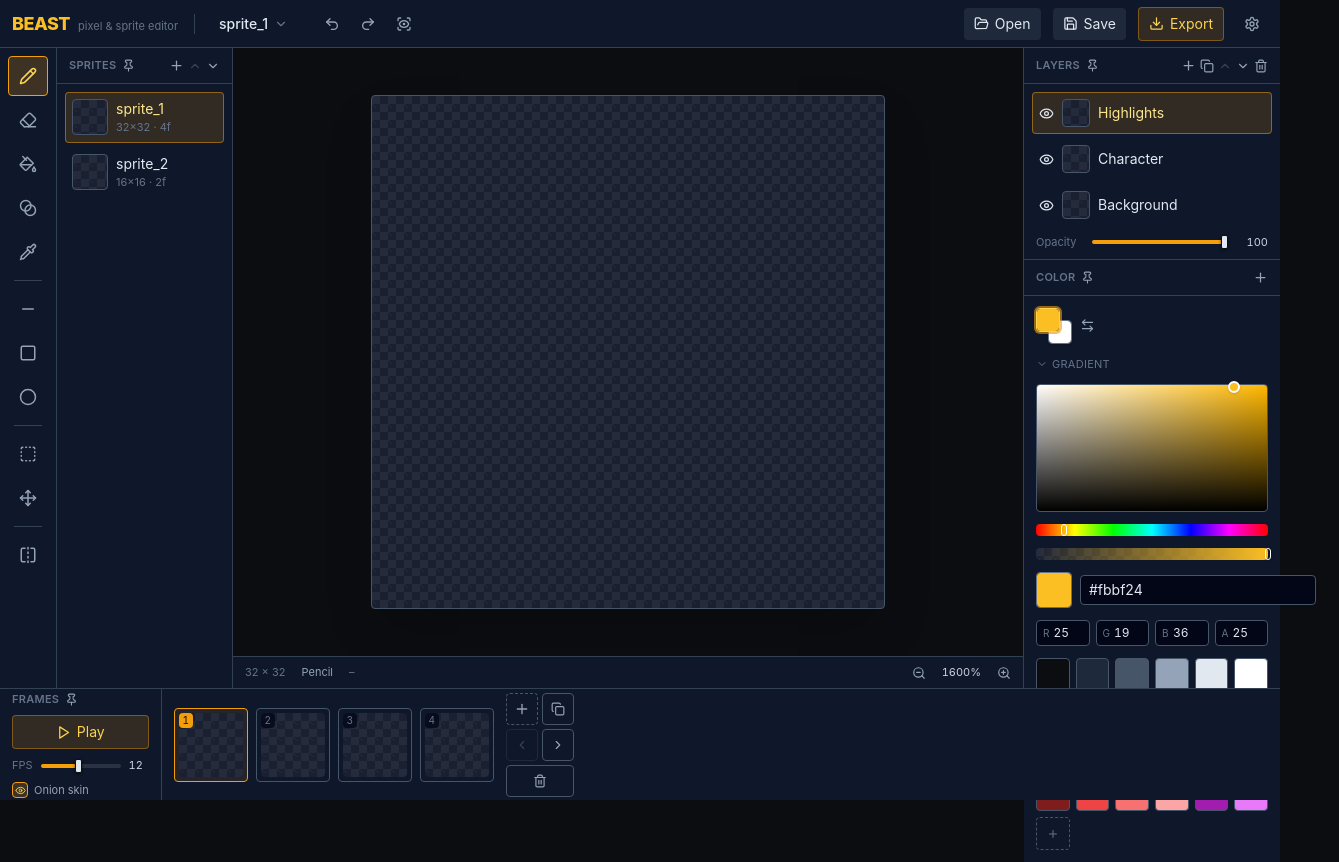
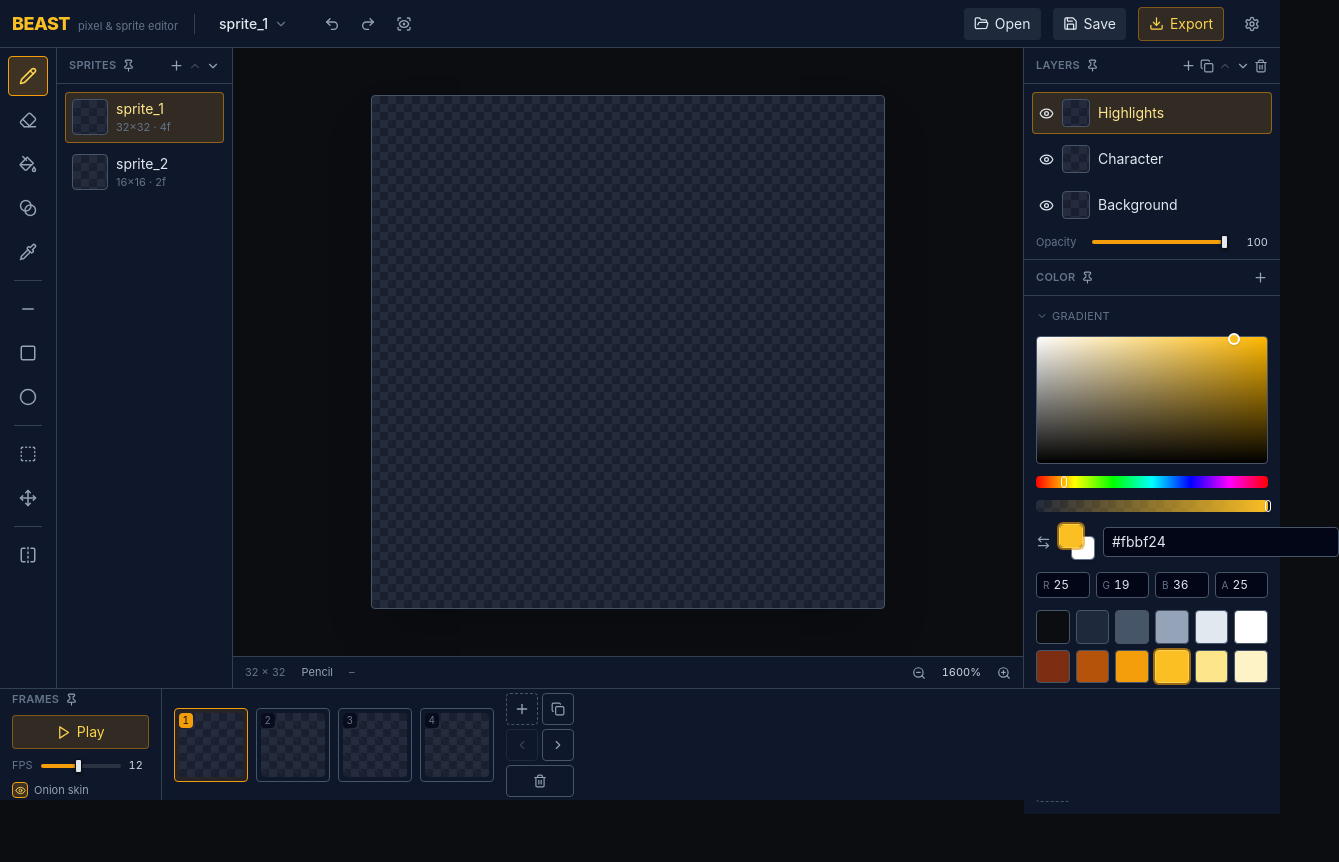
Before and after one commit to illwillSE/BEAST, a React (Vite) app: page / in a window 1280 px wide. Shown: the whole page, 1339 px wide, since content can reach past the window. After the commit the page ends 814 px from the top, so only its background shows below. Built offline with nearby package versions, Linux system fonts and the light colour scheme.

Commit message:
Move fg/bg swap into the hex row, alongside the swatch slots
Consolidates the swap button and fg/bg swatch stack onto the same row
as the hex input, replacing the old standalone color-preview swatch.

```diff
--- a/src/components/ColorPanel.tsx
+++ b/src/components/ColorPanel.tsx
@@ -172,35 +172,6 @@ export default function ColorPanel({ fgColor, bgColor, onFgColor, onBgColor, onS
       </div>
 
       <div className="p-3 flex flex-col gap-3">
-        {/* fg/bg slots: click a swatch to edit it below, swap to exchange them */}
-        <div className="flex items-center gap-2">
-          <div className="relative w-9 h-9 shrink-0">
-            <button
-              onClick={() => setActiveSlot('bg')}
-              title="Background color"
-              className={
-                'absolute right-0 bottom-0 w-6 h-6 rounded border beast-checker shadow ' +
-                (activeSlot === 'bg' ? 'border-accent-bright ring-2 ring-accent-deep/60' : 'border-edge-2')
-              }
-            >
-              <div className="w-full h-full rounded" style={{ background: bgColor }} />
-            </button>
-            <button
-              onClick={() => setActiveSlot('fg')}
-              title="Foreground color"
-              className={
-                'absolute left-0 top-0 z-10 w-6 h-6 rounded border beast-checker shadow ' +
-                (activeSlot === 'fg' ? 'border-accent-bright ring-2 ring-accent-deep/60' : 'border-edge-2')
-              }
-            >
-              <div className="w-full h-full rounded" style={{ background: fgColor }} />
-            </button>
-          </div>
-          <button onClick={onSwap} title="Swap foreground/background (X)" className="text-muted hover:text-ink">
-            <ArrowLeftRight size={15} />
-          </button>
-        </div>
-
         <button
           onClick={() => setGradientOpen((v) => !v)}
           className="flex items-center gap-1 text-[11px] uppercase tracking-wide text-faint hover:text-ink-soft"
@@ -268,10 +239,32 @@ export default function ColorPanel({ fgColor, bgColor, onFgColor, onBgColor, onS
           </>
         )}
 
-        {/* current swatch + hex */}
+        {/* swap, fg/bg slots, hex */}
         <div className="flex items-center gap-2">
-          <div className="w-9 h-9 rounded border border-edge-2 shrink-0 beast-checker shadow-inner">
-            <div className="w-full h-full rounded" style={{ background: currentHex }} />
+          <button onClick={onSwap} title="Swap foreground/background (X)" className="text-muted hover:text-ink shrink-0">
+            <ArrowLeftRight size={15} />
+          </button>
+          <div className="relative w-9 h-9 shrink-0">
+            <button
+              onClick={() => setActiveSlot('bg')}
+              title="Background color"
+              className={
+                'absolute right-0 bottom-0 w-6 h-6 rounded border beast-checker shadow ' +
+                (activeSlot === 'bg' ? 'border-accent-bright ring-2 ring-accent-deep/60' : 'border-edge-2')
+              }
+            >
+              <div className="w-full h-full rounded" style={{ background: bgColor }} />
+            </button>
+            <button
+              onClick={() => setActiveSlot('fg')}
+              title="Foreground color"
+              className={
+                'absolute left-0 top-0 z-10 w-6 h-6 rounded border beast-checker shadow ' +
+                (activeSlot === 'fg' ? 'border-accent-bright ring-2 ring-accent-deep/60' : 'border-edge-2')
+              }
+            >
+              <div className="w-full h-full rounded" style={{ background: fgColor }} />
+            </button>
           </div>
           <input
             value={hexInput}
```
